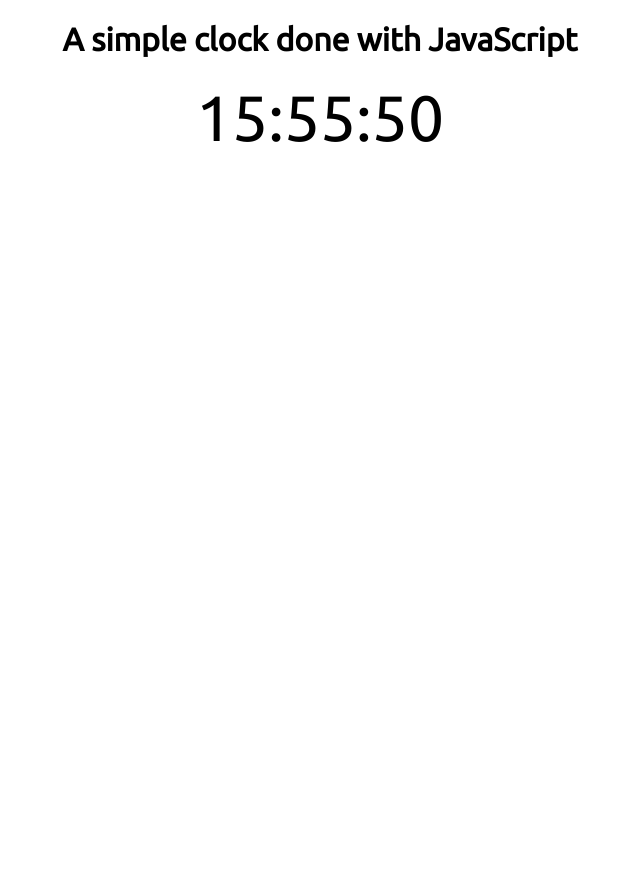
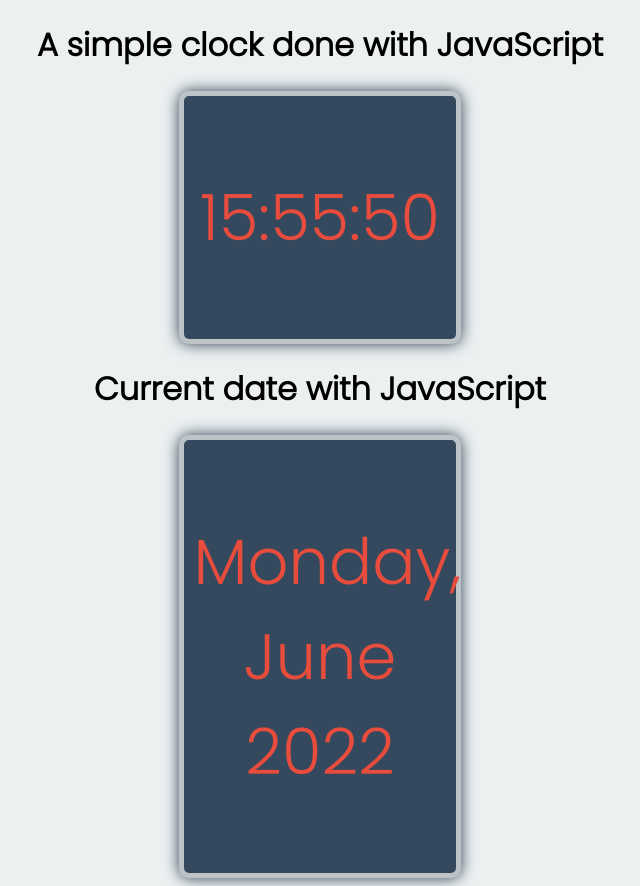
Before and after one commit to barteekn/JS-SimpleClock, a plain HTML site: page js-clock/index.html in a window 1280 px wide. Shown: the whole page, without its empty margins (320-960 px from the left). Before the commit the page ends 800 px from the top, so only its background shows below. Drawn offline with Linux system fonts and the light colour scheme.

Commit message:
Small updates

```diff
--- a/js-clock/index.html
+++ b/js-clock/index.html
@@ -1,18 +1,28 @@
 <!DOCTYPE html>
 <html lang="en">
   <head>
-    <meta charset="UTF-8">
-    <meta http-equiv="X-UA-Compatible" content="IE=edge">
-    <meta name="viewport" content="width=device-width, initial-scale=1.0">
-    <link rel="preconnect" href="https://fonts.googleapis.com">
-    <link rel="preconnect" href="https://fonts.gstatic.com" crossorigin>
-    <link href="https://fonts.googleapis.com/css2?family=Ubuntu&display=swap" rel="stylesheet">
-    <link rel="stylesheet" href="style.css">
+    <meta charset="UTF-8" />
+    <meta http-equiv="X-UA-Compatible" content="IE=edge" />
+    <meta name="viewport" content="width=device-width, initial-scale=1.0" />
+    <link rel="preconnect" href="https://fonts.googleapis.com" />
+    <link rel="preconnect" href="https://fonts.gstatic.com" crossorigin />
+    <link
+      href="https://fonts.googleapis.com/css2?family=Poppins:wght@300&display=swap"
+      rel="stylesheet"
+    />
+    <link rel="stylesheet" href="style.css" />
     <title>Simple Clock with JS</title>
   </head>
   <body>
     <h1>A simple clock done with JavaScript</h1>
+    <div class="containerTime">
       <p><span id="time"></span></p>
+    </div>
+
+    <h1>Current date with JavaScript</h1>
+    <div class="containerDate">
+      <p><span id="date"></span></p>
+    </div>
   </body>
   <script src="script.js"></script>
 </html>
--- a/js-clock/script.js
+++ b/js-clock/script.js
@@ -1,4 +1,4 @@
-function display() {
+function displayClock() {
   let d = new Date();
   let h = d.getHours();
   let m = d.getMinutes();
@@ -6,4 +6,12 @@ function display() {
   let time = h + ":" + m + ":" + s;
   document.getElementById("time").innerHTML = time;
 }
-setInterval(display, 1000);
+setInterval(displayClock, 100);
+
+const date = new Date();
+const day = date.getDay();
+const month = date.getMonth();
+const year = date.getFullYear();
+const dayName = ["Sunday", "Monday", "Tuesday", "Wednesday", "Thursday", "Friday", "Saturday"];
+const monthName = ["January", "February", "March", "April", "May", "June", "July", "August", "September", "October", "November", "December"];
+document.getElementById("date").innerHTML = dayName[day] + ", " + monthName[month] + " " + year;
--- a/js-clock/style.css
+++ b/js-clock/style.css
@@ -1,11 +1,40 @@
 * {
-  font-family: "Ubuntu", sans-serif;
+  font-family: "Poppins", sans-serif;
 }
 
 body {
   text-align: center;
+  background: #ECF0F1;
 }
-#time {
+.containerTime {
+  margin: auto;
+  width: 20%;
+  padding: 10px;
+  background-color: #34495E;
+  color: #E74C3C;
+  border: 5px solid #BDC3C7;
+  border-radius: 10px;
+  box-shadow: 0px 0px 15px #2C3E50;
   text-shadow: 60px;
   font-size: 4rem;
 }
+
+.containerDate {
+  margin: auto;
+  width: 20%;
+  padding: 10px;
+  background-color: #34495E;
+  color: #E74C3C;
+  border: 5px solid #BDC3C7;
+  border-radius: 10px;
+  box-shadow: 0px 0px 15px #2C3E50;
+  text-shadow: 60px;
+  font-size: 4rem;
+}
+
+/* #date {
+  background-color: burlywood;
+  font-size: 1.5rem;
+  color: lightcoral
+  text-decoration: underline;
+} */
```
Lines whose indentation alone changed are shown as unchanged.
